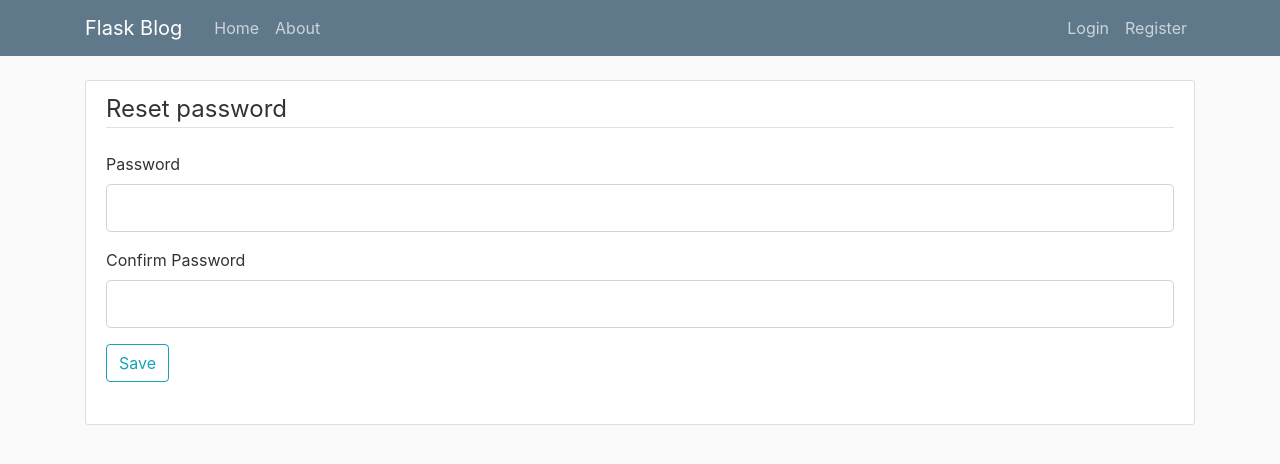
After one commit to martin-kuenzel/python-basics-training, a Flask app: page /password_reset_confirm/1 in a window 1280 px wide. The commit adds this page. Shown: the top 464 px of the page. Run offline with Flask 2, Linux system fonts and the light colour scheme; parts of the project's set-up code (start-up, migrations or seed data) failed here and were passed over; some libraries are stand-ins or nearby versions.

Commit message:
implemented password reset, account activation routes,templates and additional security

```diff
--- a/python_flask_basics/flask_blog/flask_blog/forms.py
+++ b/python_flask_basics/flask_blog/flask_blog/forms.py
@@ -45,12 +45,23 @@ class UserUpdateForm(RegistrationForm):
             raise ValidationError('Email already exists')
 
 
+
 class LoginForm(FlaskForm):
     email = StringField('Email', validators = [ DataRequired(), Email() ] )
     password = PasswordField( 'Password', validators = [ DataRequired(), Length(min=5) ] )
 
     remember = BooleanField('Remember me')
     submit = SubmitField('Login')
+
+class PasswordResetRequestForm(FlaskForm):
+    email = StringField('Email', validators = [ DataRequired(), Email() ] )
+    submit = SubmitField('Reset')
+
+class PasswordResetForm(RegistrationForm):
+    username = None
+    email = None
+    profile_pic = None
+    submit = SubmitField('Save')
 
 class PostCreationForm(FlaskForm):
     title = StringField('Title', validators = [ DataRequired(), Length(min=5) ] )
--- a/python_flask_basics/flask_blog/flask_blog/models.py
+++ b/python_flask_basics/flask_blog/flask_blog/models.py
@@ -1,6 +1,7 @@
 from datetime import datetime
-from flask_blog import db, login_manager
+from flask_blog import db, login_manager, app
 from flask_login import UserMixin
+from itsdangerous import TimedJSONWebSignatureSerializer as Serializer
 
 """required by Extension login_manager"""
 @login_manager.user_loader
@@ -14,9 +15,35 @@ class User(db.Model, UserMixin):
     email = db.Column(db.String(120), unique=True, nullable=False)
     image_file = db.Column(db.String(20), nullable=False, default='default.png')
     password = db.Column(db.String(60), nullable=False)
+    active = db.Column(db.Boolean(),nullable=False, default=False)
 
     """relationship for multiple posts from table:post"""
     posts = db.relationship('Post',backref='author',lazy=True)
+
+    """
+
+    for activation/pw reset we need a security token
+
+    """
+
+    """ this creates a security token
+        times out after 600 Seconds (15 mins)
+    """
+    def create_usr_verify_token(self,expires_secs=600):
+        s = Serializer(app.config['SECRET_KEY'],expires_secs)
+        return s.dumps({'user_id':self.id}).decode('utf-8')
+
+    """ this checks security tokens against the app/db for users """
+    @staticmethod
+    def confirm_usr_verify_token(token):
+        s = Serializer(app.config['SECRET_KEY'])
+        try:
+            user_id = s.loads(token)['user_id']
+        except:
+            return None
+        return User.query.get(user_id)
+
+
 
     def __repr__(self):
         return f'User({self.id}, {self.username}, {self.email}, {self.image_file})'
--- a/python_flask_basics/flask_blog/flask_blog/routes.py
+++ b/python_flask_basics/flask_blog/flask_blog/routes.py
@@ -1,7 +1,7 @@
 from flask import escape, request, render_template, url_for, flash, redirect
 
-from flask_blog import app, db, bcrypt
-from flask_blog.forms import RegistrationForm, LoginForm, UserUpdateForm, PostCreationForm, PostChangeForm
+from flask_blog import app, db, bcrypt, mail
+from flask_blog.forms import RegistrationForm, LoginForm, UserUpdateForm, PasswordResetRequestForm, PasswordResetForm, PostCreationForm, PostChangeForm
 from flask_blog.models import User, Post
 
 from flask_login import login_user, logout_user, current_user, login_required
@@ -9,15 +9,17 @@ from flask_login import login_user, logout_user, current_user, login_required
 """ For profile pictures """
 from PIL import Image ## resizing images
 
+""" For Emails Password reset / Account activation"""
+from flask_mail import Message
+
 from datetime import datetime
 import secrets
 import os
 
-"""date formatter"""
+""" date formatter """
 @app.template_filter('date_f')
 def formatted_date(date):
     return date.strftime('%B, %d.%m.%Y - %H:%M')
-
 
 @app.route('/')
 @app.route('/home')
@@ -59,7 +61,6 @@ def save_profile_pic(form_picture):
 
     return save_name
 
-
 """ account login """
 @app.route('/login', methods=['GET','POST'])
 def login():
@@ -68,16 +69,61 @@ def login():
 
     form = LoginForm()
     if form.validate_on_submit():
+
         """Just for testing the logon mechanism for now"""
         user = User.query.filter_by(email=form.email.data).first()
-        if user and bcrypt.check_password_hash(user.password, form.password.data):
+
+        if user and user.active and bcrypt.check_password_hash(user.password, form.password.data):
             login_user(user, remember=form.remember.data)
             next_page = request.args.get('next')
             return redirect(next_page) if next_page else redirect(url_for('posts_list'))
+
         flash(f'Wrong login data','danger')
+
     return render_template('login.html',title="Login", form=form)
 
+""" password resetting email link route """
+@app.route( '/password_reset_confirm/<string:token>', methods=['GET','POST'] )
+def password_reset_confirm(token):
 
+    if current_user.is_authenticated:
+        return redirect(url_for('posts_list'))
+
+    form = PasswordResetForm()
+
+    user = User.confirm_usr_verify_token( token )
+
+    if user and form.validate_on_submit():
+
+        """create a hashed password"""
+        if not bcrypt.check_password_hash(user.password, form.password.data):
+            hashed_pw = bcrypt.generate_password_hash(form.password.data).decode('utf-8')
+            user.password = hashed_pw
+
+        db.session.commit()
+
+        flash('Your password has been reset','success')
+        return redirect(url_for('login'))
+
+    return render_template('password_reset_confirm.html', title="Password reset confirmation", form=form)
+
+""" password resetting requested route """
+@app.route( '/password_reset_request', methods=['GET','POST'] )
+def password_reset_request():
+    form = PasswordResetRequestForm()
+    user = User.query.filter_by(email=form.email.data).first()
+    if user and form.validate_on_submit():
+
+        """Send reset mail"""
+        email = Message('Password reset', sender=os.environ.get('EMAIL_ACCOUNT'), recipients = [user.email])
+        reset_link = url_for( 'password_reset_confirm', user_id = user.id, token=user.create_usr_verify_token(), _external=True )
+        email.html = render_template('password_reset_email.html', reset_link = reset_link, user = user)
+        mail.send(email)
+
+        flash(f'An email has been sent to your email address', 'info')
+        return redirect(url_for('login'))
+
+    return render_template('password_reset_request.html',title="Reset Password", form = form)
 
 """ account registering """
 @app.route( '/register', methods=['GET','POST'] )
@@ -102,10 +148,33 @@ def register():
         db.session.add(user)
         db.session.commit()
 
-        flash(f'Account created successfully for {form.username.data}!', 'success')
+        """ Send activation mail """
+        email = Message('Account activation', sender=os.environ.get('EMAIL_ACCOUNT'), recipients = [user.email])
+        activation_link = url_for( 'account_activate_confirm', user_id = user.id, token=user.create_usr_verify_token(), _external=True )
+        email.html = render_template('account_activate_email.html', activation_link = activation_link)
+        mail.send(email)
+
+        flash(f'An email with an activation link has been sent to you!', 'info')
         return redirect(url_for('login'))
 
     return render_template('register.html',title="Register",form=form)
+
+""" account activation confirmation route """
+@app.route( '/account_activate_confirm/<string:token>', methods=['GET','POST'] )
+def account_activate_confirm(token):
+
+    if current_user.is_authenticated:
+        return redirect(url_for('posts_list'))
+
+
+    user = User.confirm_usr_verify_token( token )
+    if user:
+        user.active = True
+        db.session.commit()
+
+        flash('Your account has been activated','success')
+
+    return redirect(url_for('login'))
 
 """ User only areas """
 
@@ -143,11 +212,6 @@ def account_update():
         """update the user in the database"""
         current_user.email = form.email.data
         current_user.username = form.username.data
-
-        # """create a hashed password"""
-        # if not bcrypt.check_password_hash(current_user.password, form.password.data):
-        #     hashed_pw = bcrypt.generate_password_hash(form.password.data).decode('utf-8')
-        #     current_user.password = hashed_pw
 
         db.session.commit()
 
--- a/python_flask_basics/flask_blog/flask_blog/templates/account.html
+++ b/python_flask_basics/flask_blog/flask_blog/templates/account.html
@@ -11,7 +11,7 @@
     <div class="nav">
         <div>
             <a class="btn btn-outline-info" href="{{url_for('posts_list')}}">go back</a>
-            <a href="{{url_for('account_update')}}" class="btn btn-outline-info">update account</a>
+            <a class="btn btn-outline-info" href="{{url_for('account_update')}}">update account</a>
         </div>
     </div>
 </div>
--- /dev/null
+++ b/python_flask_basics/flask_blog/flask_blog/templates/account_activate_email.html
@@ -0,0 +1,6 @@
+Hey there welcome to the Blog, <br>
+you have created an account recently.<br>
+<br>
+Please follow the link below to activate your new account.<br>
+<br>
+<a href="{{activation_link}}">activate account</a>
--- a/python_flask_basics/flask_blog/flask_blog/templates/login.html
+++ b/python_flask_basics/flask_blog/flask_blog/templates/login.html
@@ -41,7 +41,7 @@
                     <div>
                         {{form.submit(class="btn btn-outline-info")}}
                         <small class="text-muted ml-4">
-                            <a href="#!">Forgot password ?</a>
+                            <a href="{{url_for('password_reset_request')}}">Forgot password ?</a>
                         </small>
                     </div>
                 </div>
--- /dev/null
+++ b/python_flask_basics/flask_blog/flask_blog/templates/password_reset_confirm.html
@@ -0,0 +1,41 @@
+{%extends 'layout.html' %}
+{% block content %}
+<div class="content-section">
+    <form method="POST" action="">
+        {# CSRF TOKEN #}
+        {{ form.hidden_tag() }}
+        <fieldset class="form-group">
+            <legend class="border-bottom mb-4">Reset password</legend>
+            <div class="form-group">
+                {{form.password.label(class="form-control-label")}}
+                {% if form.password.errors %}
+                    {{form.password(class="form-control form-control-lg is-invalid")}}
+                    <div class="invalid-feedback">
+                        {% for error in form.password.errors %}
+                            <span>{{error}}</span>
+                        {% endfor %}
+                    </div>
+                {% else %}
+                    {{form.password(class="form-control form-control-lg")}}
+                {% endif %}
+            </div>
+            <div class="form-group">
+                {{form.confirm_password.label(class="form-control-label")}}
+                {% if form.confirm_password.errors %}
+                    {{form.confirm_password(class="form-control form-control-lg is-invalid")}}
+                    <div class="invalid-feedback">
+                        {% for error in form.confirm_password.errors %}
+                            <span>{{error}}</span>
+                        {% endfor %}
+                    </div>
+                {% else %}
+                    {{form.confirm_password(class="form-control form-control-lg")}}
+                {% endif %}
+            </div>
+            <div class="form-group">
+                {{form.submit(class="btn btn-outline-info")}}
+            </div>
+        </fieldset>
+    </form>
+</div>
+{% endblock content %}
--- a/python_flask_basics/requirements.txt
+++ b/python_flask_basics/requirements.txt
@@ -1,14 +1,17 @@
 bcrypt==3.1.7
+blinker==1.4
 cffi==1.12.3
 Click==7.0
 Flask==1.1.1
 Flask-Bcrypt==0.7.1
 Flask-Login==0.4.1
+Flask-Mail==0.9.1
 Flask-SQLAlchemy==2.4.0
 Flask-WTF==0.14.2
 itsdangerous==1.1.0
 Jinja2==2.10.1
 MarkupSafe==1.1.1
+Pillow==6.1.0
 pkg-resources==0.0.0
 pycparser==2.19
 six==1.12.0
```
Also changed, not shown: python_flask_basics/flask_blog/flask_blog/__init__.py (+10 -0 lines), python_flask_basics/flask_blog/flask_blog/templates/password_reset_email.html (added, +7 -0 lines), python_flask_basics/flask_blog/flask_blog/templates/password_reset_request.html (added, +31 -0 lines), 1 other file.
